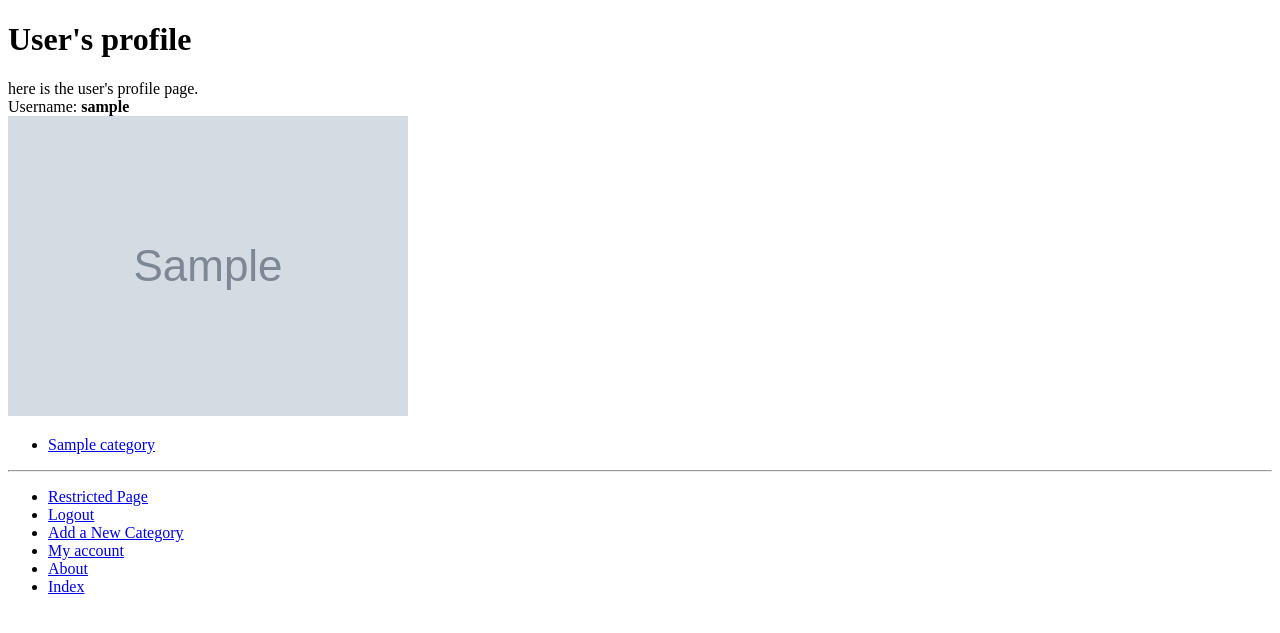
After one commit to CielF1/team_project, a Django app: page /rango/profile/ in a window 1280 px wide. The commit adds this page. Shown: the top 633 px of the page. Run offline with Django 3.2, Linux system fonts and the light colour scheme; a user stored in the database is signed in; tables that the repository leaves empty hold one stand-in row (values such as "Sample post"); grey boxes marked "Sample" are stand-in pictures.

Commit message:
add user profile

```diff
--- a/rango/models.py
+++ b/rango/models.py
@@ -26,7 +26,7 @@ class Page(models.Model):
     actors = models.TextField(default='')
     url = models.URLField()
     views = models.IntegerField(default=0)
-    poster = models.ImageField(upload_to='movie_poster', blank=True)
+    poster = models.ImageField(upload_to='movie_posters', blank=True)
     description = models.TextField(default='')
 
     def __str__(self):
--- a/rango/urls.py
+++ b/rango/urls.py
@@ -13,4 +13,5 @@ urlpatterns = [
     path('login/', views.user_login, name='login'),
     path('restricted/', views.restricted, name='restricted'),
     path('logout/', views.user_logout, name='logout'),
+    path('profile/', views.user_profile, name='profile'),
 ]
--- a/rango/views.py
+++ b/rango/views.py
@@ -1,7 +1,7 @@
 from django.contrib.auth.decorators import login_required
 from django.shortcuts import render, redirect
 from django.http import HttpResponse
-from rango.models import Category, Page
+from rango.models import Category, Page, UserProfile
 from rango.forms import UserForm, UserProfileForm, PageForm, CategoryForm
 from django.contrib.auth import authenticate, login, logout
 from django.urls import reverse
@@ -139,6 +139,24 @@ def user_logout(request):
     logout(request)
     return redirect(reverse('rango:index'))
 
+# profile view
+@login_required
+def user_profile(request):
+    try:
+        user_profile = UserProfile.objects.get(user=request.user)
+    except:
+        user_profile = None
+
+    # if user has not sign in, jump to login page
+    if user_profile is None:
+        return redirect(reverse('rango:user_login'))
+
+    username = user_profile.user.username
+    picture = user_profile.picture
+
+    return render(request, 'rango/profile.html', context={'username': username,
+                                                   'picture': picture})
+
 
 def get_server_side_cookie(request, cookie, default_val=None):
     val = request.session.get(cookie)
--- a/templates/rango/base.html
+++ b/templates/rango/base.html
@@ -29,6 +29,7 @@
             <li><a href="{% url 'rango:restricted' %}">Restricted Page</a></li>
             <li><a href="{% url 'rango:logout' %}">Logout</a></li>
             <li><a href="{% url 'rango:add_category' %}">Add a New Category</a></li>
+            <li><a href="{% url 'rango:profile' %}">My account</a></li>
         {% else %}
             <li><a href="{% url 'rango:register' %}">Sign Up</a></li>
             <li><a href="{% url 'rango:login' %}">Login</a></li>
--- /dev/null
+++ b/templates/rango/profile.html
@@ -0,0 +1,19 @@
+{% extends 'rango/base.html' %}
+{% load staticfiles %}
+
+{% block title_block %}
+    User profile
+{% endblock %}
+
+{% block body_block %}
+<h1>User's profile</h1>
+<div>
+    here is the user's profile page. <br />
+</div>
+Username: <strong>{{ username }}</strong><br/>
+{% if picture %}
+    <img src="{{ MEDIA_URL }}{{ picture }}" alt="Picture of User" />
+{% else %}
+    <img src="{{ MEDIA_URL }}default_user_picture.jpg" alt="Default Picture of User" />
+{% endif %}
+{% endblock %}
```
Also changed, not shown: media/default_user_picture.jpg (added), media/profile_images/test1.jpg (added), rango/migrations/0006_auto_20210802_1951.py (added), 1 other file.
